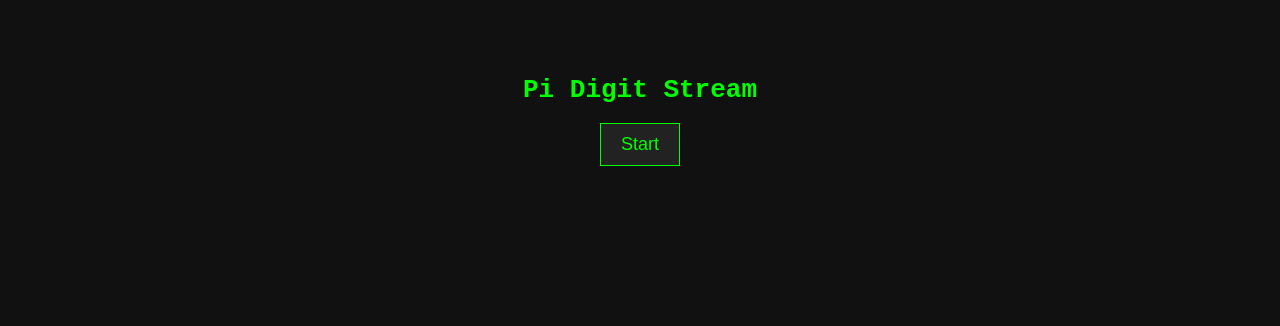
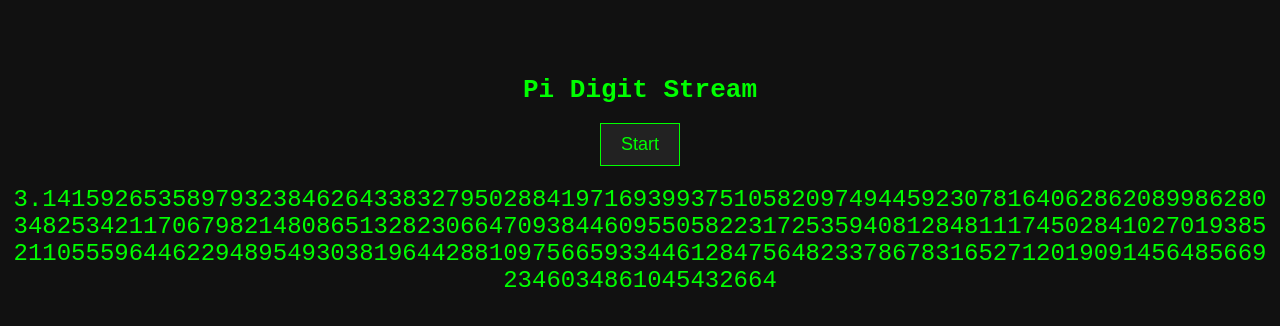
Before and after one commit to BenH927/pi-counter, a plain HTML site: page index.html in a window 1280 px wide. Both pictures are taken after a click on the button "Start". Drawn offline with Linux system fonts and the light colour scheme.

Commit message:
Update index.html

```diff
--- a/index.html
+++ b/index.html
@@ -65,7 +65,7 @@
           clearInterval(interval);
           document.getElementById("celebration").style.display = "block";
         }
-      }, 10000); // 1 digit per second
+      }, 10); // 1 digit per second
     }
   </script>
 </body>
```
